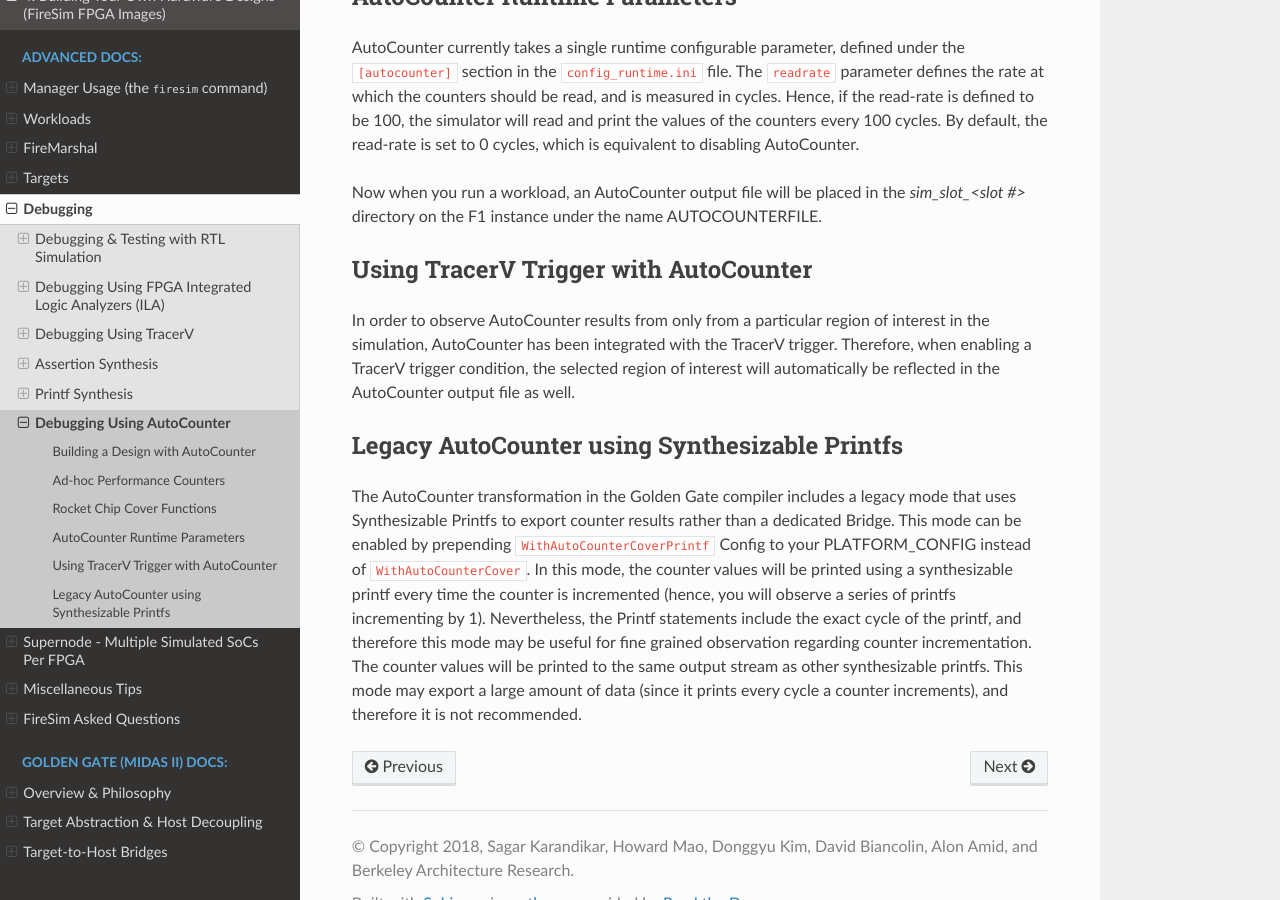
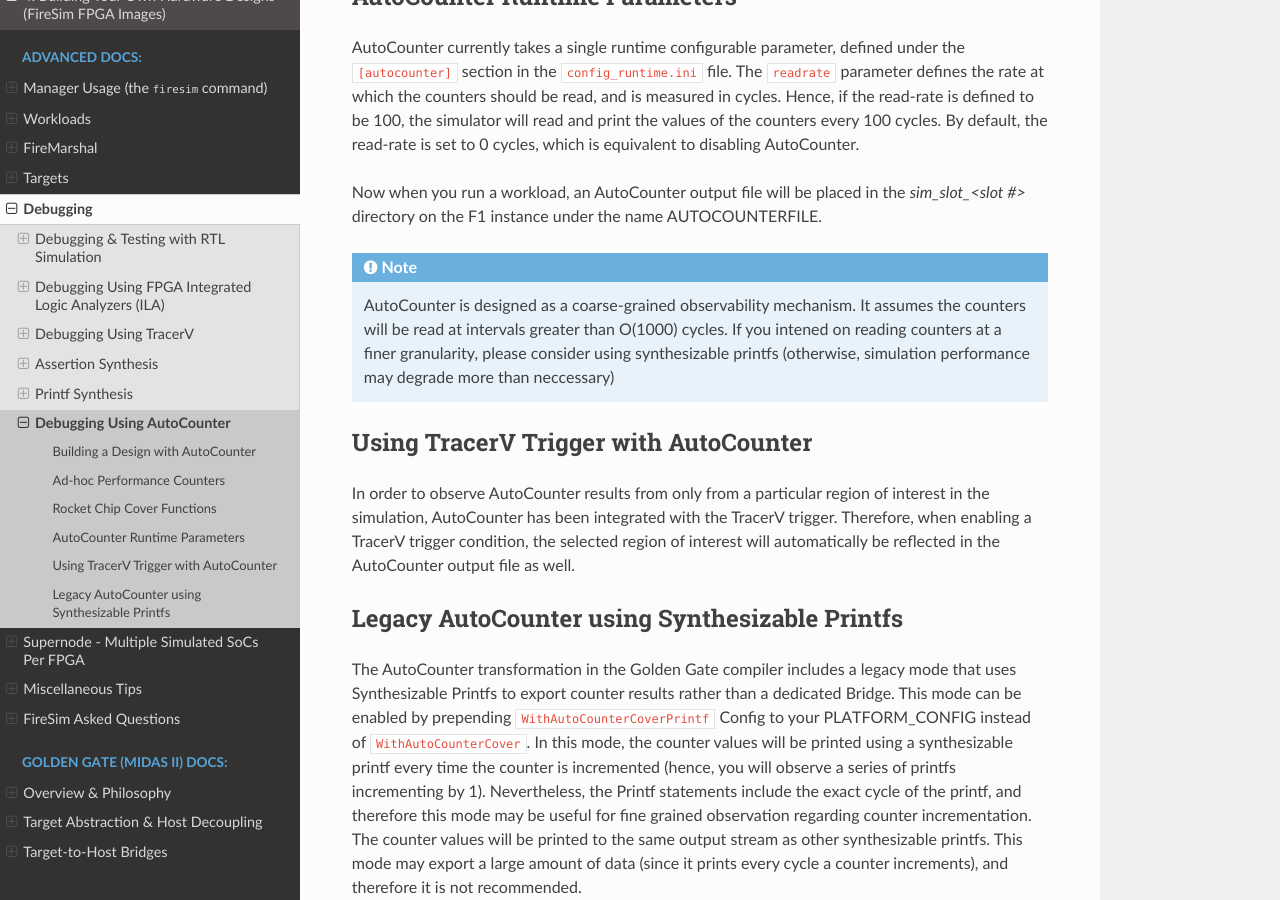
Before and after one commit to firesim/firesim, a Sphinx documentation site: the page built from docs/Advanced-Usage/Debugging/AutoCounter.rst, in a window 1280 px wide and 900 px high, scrolled down 1122 px. Built offline with Sphinx 7.4.7 and the Read the Docs theme 2.0.0, drawn with Linux system fonts in a browser that asks for light colours.

Commit message:
add note to autocounter docs

```diff
--- a/docs/Advanced-Usage/Debugging/AutoCounter.rst
+++ b/docs/Advanced-Usage/Debugging/AutoCounter.rst
@@ -7,6 +7,7 @@
 general counters provided by architectural simulators.
 This functionality is provided by the AutoCounter feature, and can be used
 for profiling and debugging.
+
 
 Building a Design with AutoCounter
 -------------------------------------
@@ -80,6 +81,7 @@
 Now when you run a workload, an AutoCounter output file will be placed in the
 `sim_slot_<slot #>` directory on the F1 instance under the name AUTOCOUNTERFILE.
 
+.. Note:: AutoCounter is designed as a coarse-grained observability mechanism. It assumes the counters will be read at intervals greater than O(1000) cycles. If you intened on reading counters at a finer granularity, please consider using synthesizable printfs (otherwise, simulation performance may degrade more than neccessary)
 
 Using TracerV Trigger with AutoCounter
 -----------------------------------------
```
